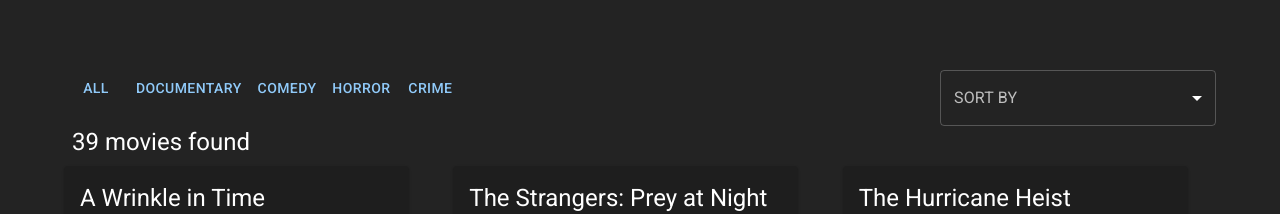
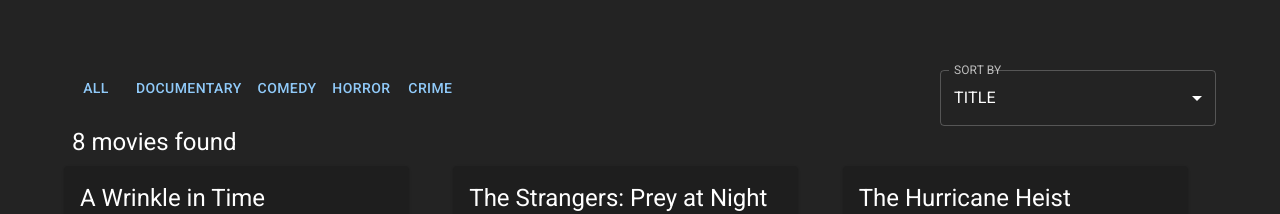
Before and after one commit to epalekz/03-components-part1, a React (Create React App) app: page / in a window 1280 px wide. Shown: the part 284-498 px from the top of the page. Built offline with nearby package versions, Linux system fonts and the light colour scheme.

Commit message:
corrections to the pull request: components-part-1

```diff
--- a/src/App.js
+++ b/src/App.js
@@ -23,7 +23,7 @@ export default function App() {
       <Container fixed>
         <Box sx={{ my: 4 }}>
           <Header />
-          <SearchOptions />
+          <SearchOptions moviesLength={8} />
           <ErrorBoundary>
             <MoviesList />
           </ErrorBoundary>
--- a/src/components/BasicModal.js
+++ b/src/components/BasicModal.js
@@ -10,18 +10,6 @@ import TextField from "@mui/material/TextField";
 
 const selectData = {
   genre: ["Crime", "Documentary", "Horror", "Comedy"],
-};
-
-const style = {
-  position: "absolute",
-  top: "50%",
-  left: "50%",
-  transform: "translate(-50%, -50%)",
-  width: 400,
-  bgcolor: "background.paper",
-  border: "2px solid #000",
-  boxShadow: 24,
-  p: 4,
 };
 
 export default function BasicModal() {
--- a/src/components/BasicSelect.js
+++ b/src/components/BasicSelect.js
@@ -1,31 +1,27 @@
-import * as React from "react";
+import React, { useState } from "react";
 import Box from "@mui/material/Box";
 import InputLabel from "@mui/material/InputLabel";
 import MenuItem from "@mui/material/MenuItem";
 import FormControl from "@mui/material/FormControl";
 import Select from "@mui/material/Select";
 
+const categories = ["title", "director", "description"];
+
 export default function BasicSelect() {
-  const [age, setAge] = React.useState("");
+  const [category, setCategory] = useState("title");
 
-  const handleChange = (event) => {
-    setAge(event.target.value);
+  const handleChange = (e) => {
+    setCategory(e.target.value);
   };
 
   return (
     <Box sx={{ minWidth: 120 }}>
       <FormControl fullWidth>
-        <InputLabel id="demo-simple-select-label">SORT BY</InputLabel>
-        <Select
-          labelId="demo-simple-select-label"
-          id="demo-simple-select"
-          value={age}
-          label="Age"
-          onChange={handleChange}
-        >
-          <MenuItem value={10}>RELEASE DATE</MenuItem>
-          <MenuItem value={20}>option 2</MenuItem>
-          <MenuItem value={30}>option 3</MenuItem>
+        <InputLabel>SORT BY</InputLabel>
+        <Select value={category} label="order" onChange={handleChange}>
+          {categories.map((category) => (
+            <MenuItem value={category}>{category.toUpperCase()}</MenuItem>
+          ))}
         </Select>
       </FormControl>
     </Box>
--- a/src/components/CongratulationsModal.js
+++ b/src/components/CongratulationsModal.js
@@ -1,6 +1,5 @@
 import * as React from "react";
 import Box from "@mui/material/Box";
-import Button from "@mui/material/Button";
 import Typography from "@mui/material/Typography";
 import Modal from "@mui/material/Modal";
 
@@ -18,12 +17,10 @@ const style = {
 
 export default function CongratulationsModal() {
   const [open, setOpen] = React.useState(false);
-  const handleOpen = () => setOpen(true);
   const handleClose = () => setOpen(false);
 
   return (
     <div>
-      <Button onClick={handleOpen}>Open Congratulations modal</Button>
       <Modal
         open={open}
         onClose={handleClose}
--- a/src/components/LoginModal.js
+++ b/src/components/LoginModal.js
@@ -4,25 +4,8 @@ import Button from "@mui/material/Button";
 import Modal from "@mui/material/Modal";
 import Card from "@mui/material/Card";
 import Grid from "@mui/material/Grid";
-import Autocomplete from "@mui/material/Autocomplete";
 import Typography from "@mui/material/Typography";
 import TextField from "@mui/material/TextField";
-
-const selectData = {
-  genre: ["Crime", "Documentary", "Horror", "Comedy"],
-};
-
-const style = {
-  position: "absolute",
-  top: "50%",
-  left: "50%",
-  transform: "translate(-50%, -50%)",
-  width: 400,
-  bgcolor: "background.paper",
-  border: "2px solid #000",
-  boxShadow: 24,
-  p: 4,
-};
 
 export default function LoginModal() {
   const [open, setOpen] = React.useState(false);
--- a/src/components/MovieCard.js
+++ b/src/components/MovieCard.js
@@ -9,7 +9,7 @@ import IconButton from "@mui/material/IconButton";
 import Typography from "@mui/material/Typography";
 
 export default function MovieCard({ movie }) {
-  const { title, description, director, image } = movie;
+  const { title, description, director, image } = movie || {};
 
   return (
     <Card sx={{ maxWidth: 345 }}>
--- a/src/components/SearchOptions.js
+++ b/src/components/SearchOptions.js
@@ -6,7 +6,7 @@ import BasicSelect from "./BasicSelect";
 import Stack from "@mui/material/Stack";
 import Button from "@mui/material/Button";
 
-const SearchOptions = () => {
+const SearchOptions = ({ moviesLength }) => {
   return (
     <Box sx={{ flexGrow: 1 }}>
       <Grid container spacing={2}>
@@ -37,7 +37,7 @@ const SearchOptions = () => {
       <Grid container spacing={2}>
         <Grid item xs={6}>
           <Typography variant="h5" component="h5" gutterBottom paddingLeft={1}>
-            39 movies found
+            {`${moviesLength} movies found`}
           </Typography>
         </Grid>
       </Grid>
```
Also changed, not shown: src/components/Header.js (+1 -40 lines).
